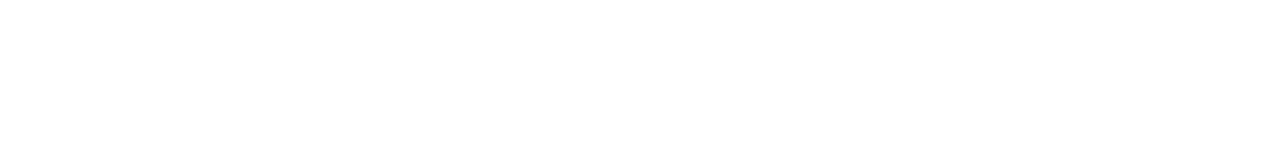
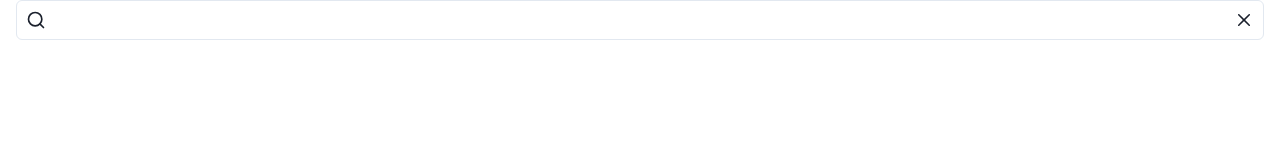
Before and after one commit to Sickisonfire/Quacker, a React (Vite) app: page /search in a window 1280 px wide. Shown: the top 160 px of the page. Built offline with nearby package versions, Linux system fonts and the light colour scheme.

Commit message:
added component searchbar+item layout

```diff
--- a/src/App.tsx
+++ b/src/App.tsx
@@ -5,6 +5,7 @@
 import SideMenu from './components/SideMenu/SideMenu';
 import { Container } from '@chakra-ui/react';
 import { Feed } from './components/Feed/Feed';
+import { Searchbar } from './components/Searchbar/Searchbar';
 
 const App = () => {
   return (
@@ -27,6 +28,9 @@
         <Route path="/settings">
           <div>settings</div>
         </Route>
+        <Route path="/search">
+          <Searchbar />
+        </Route>
         <Route path="/user/:username" exact>
           <div>user</div>
         </Route>
--- /dev/null
+++ b/src/components/Searchbar/Searchbar.tsx
@@ -0,0 +1,72 @@
+import React, { useRef, useState } from 'react';
+import {
+  Box,
+  CloseButton,
+  Input,
+  InputGroup,
+  InputLeftElement,
+  InputRightElement,
+  Popover,
+  PopoverBody,
+  PopoverContent,
+  PopoverTrigger,
+  Stack,
+  useOutsideClick,
+} from '@chakra-ui/react';
+import { FiSearch } from 'react-icons/fi';
+import { SearchbarItem } from './SearchbarItem';
+
+export const Searchbar = () => {
+  const [isPopoverOpen, setPopoverOpen] = useState<boolean>(false);
+  const [searchbarFieldContent, setSearchbarFieldContent] =
+    useState<string>('');
+  const ref = useRef<HTMLDivElement>(null);
+  const open = () => setPopoverOpen(true);
+  const close = () => setPopoverOpen(false);
+  useOutsideClick({
+    ref: ref,
+    handler: close,
+  });
+  const handleSearchbarFieldChange: React.ChangeEventHandler<HTMLInputElement> =
+    e => {
+      e.preventDefault();
+      setSearchbarFieldContent(e.target.value);
+    };
+  const handleOnClearField: React.MouseEventHandler = e => {
+    e.preventDefault();
+    setSearchbarFieldContent('');
+  };
+  return (
+    <Box ref={ref}>
+      <Popover isOpen={isPopoverOpen} autoFocus={false} matchWidth={true}>
+        <PopoverTrigger>
+          <InputGroup>
+            <Input
+              type="search"
+              onFocus={open}
+              onChange={handleSearchbarFieldChange}
+              value={searchbarFieldContent}
+            />
+            ;
+            <InputLeftElement>
+              <FiSearch size="20" />
+            </InputLeftElement>
+            <InputRightElement>
+              <CloseButton rounded="full" onClick={handleOnClearField} />
+            </InputRightElement>
+          </InputGroup>
+        </PopoverTrigger>
+        <PopoverContent width="full">
+          <PopoverBody px="0">
+            {/*<Text textColor="gray.500">Search for users</Text>*/}
+            <Stack alignItems="start" direction="column">
+              <SearchbarItem />
+              <SearchbarItem />
+              <SearchbarItem />
+            </Stack>
+          </PopoverBody>
+        </PopoverContent>
+      </Popover>
+    </Box>
+  );
+};
--- /dev/null
+++ b/src/components/Searchbar/SearchbarItem.tsx
@@ -0,0 +1,31 @@
+import React from 'react';
+
+import {
+  Text,
+  Avatar,
+  Flex,
+  Stack,
+  LinkBox,
+  LinkOverlay,
+  Spacer,
+} from '@chakra-ui/react';
+import { Link } from 'react-router-dom';
+
+export const SearchbarItem = () => {
+  return (
+    <LinkBox w="full" p="2" _hover={{ background: 'gray.600' }}>
+      <Flex>
+        <Avatar mr="3" />
+        <Stack direction="column" spacing="-1">
+          <LinkOverlay as={Link} to="/username">
+            <Text fontWeight="bold">Username </Text>
+          </LinkOverlay>
+          <Text fontWeight="normal" color="gray.500" fontSize="sm">
+            @duck
+          </Text>
+        </Stack>
+        <Spacer />
+      </Flex>
+    </LinkBox>
+  );
+};
```
